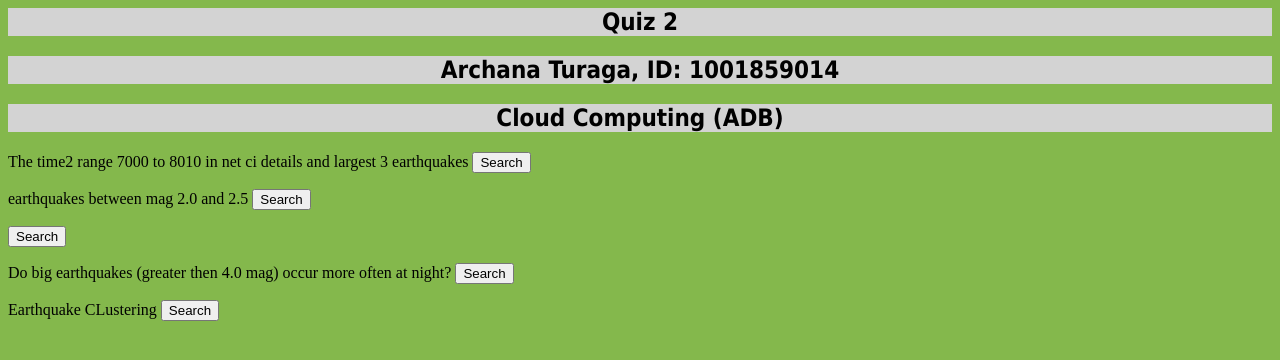
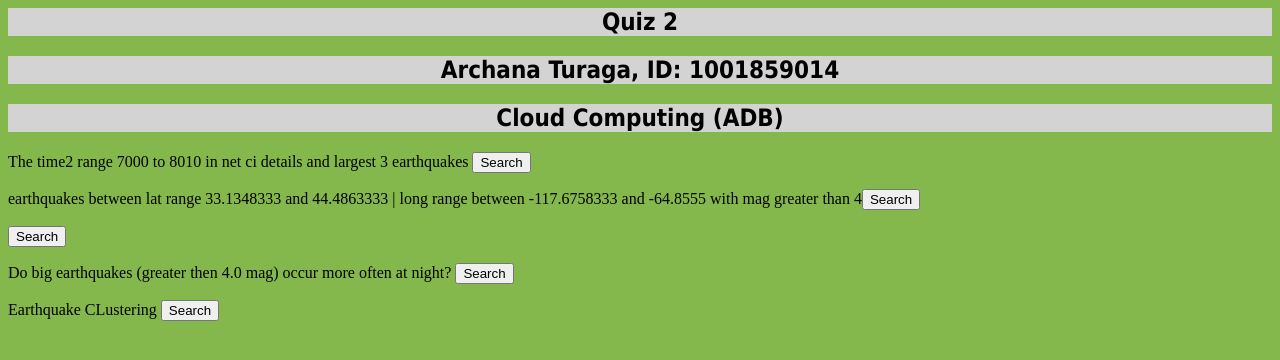
Before and after one commit to arcT9/test2, a Flask app: page / in a window 1280 px wide. Shown: the top 360 px of the page. Run offline with Flask 2, Linux system fonts and the light colour scheme.

Commit message:
Update home.html

```diff
--- a/templates/home.html
+++ b/templates/home.html
@@ -31,8 +31,8 @@ body {
    </div>
    <div>
 <p>
- <form action="/rangeof" method="post">
-     earthquakes between mag 2.0 and 2.5 <input type="submit" value="Search">
+ <form action="/six" method="post">
+     earthquakes between lat range 33.1348333 and 44.4863333 | long range between -117.6758333 and -64.8555 with mag greater than 4<input type="submit" value="Search">
     </form>
 </p>
    </div>
```
